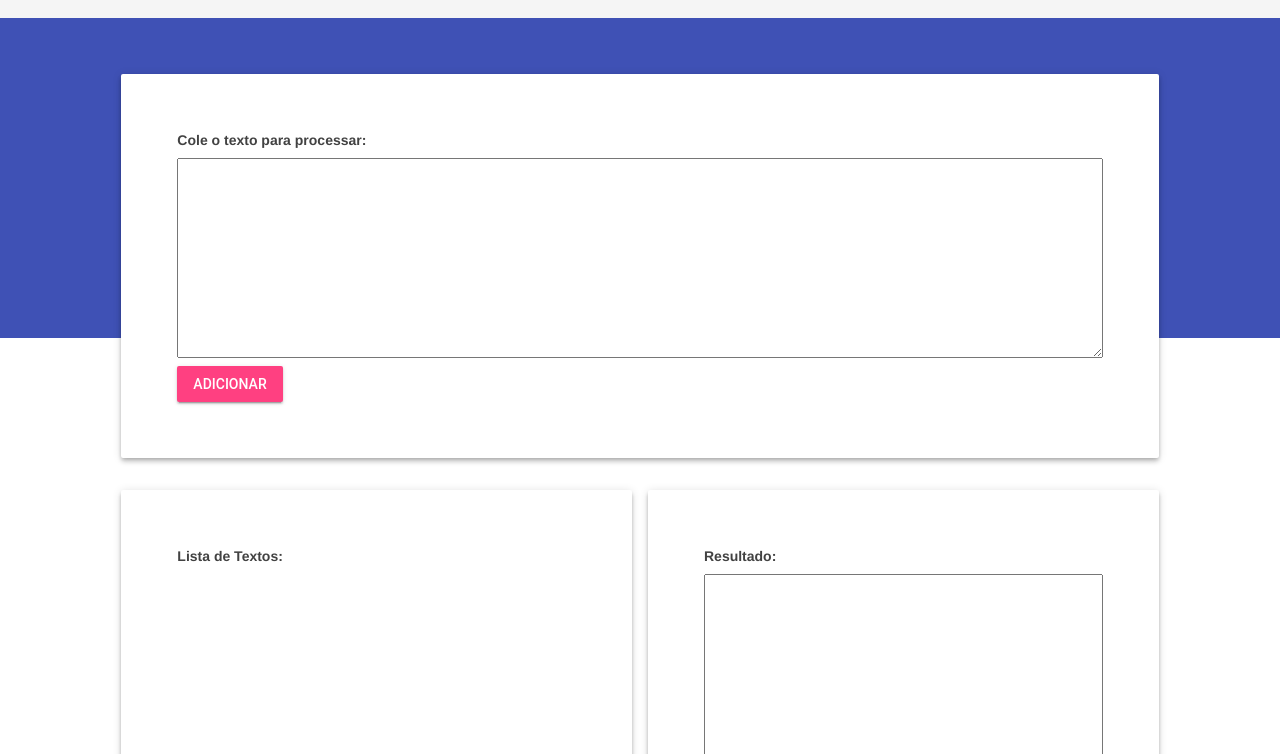
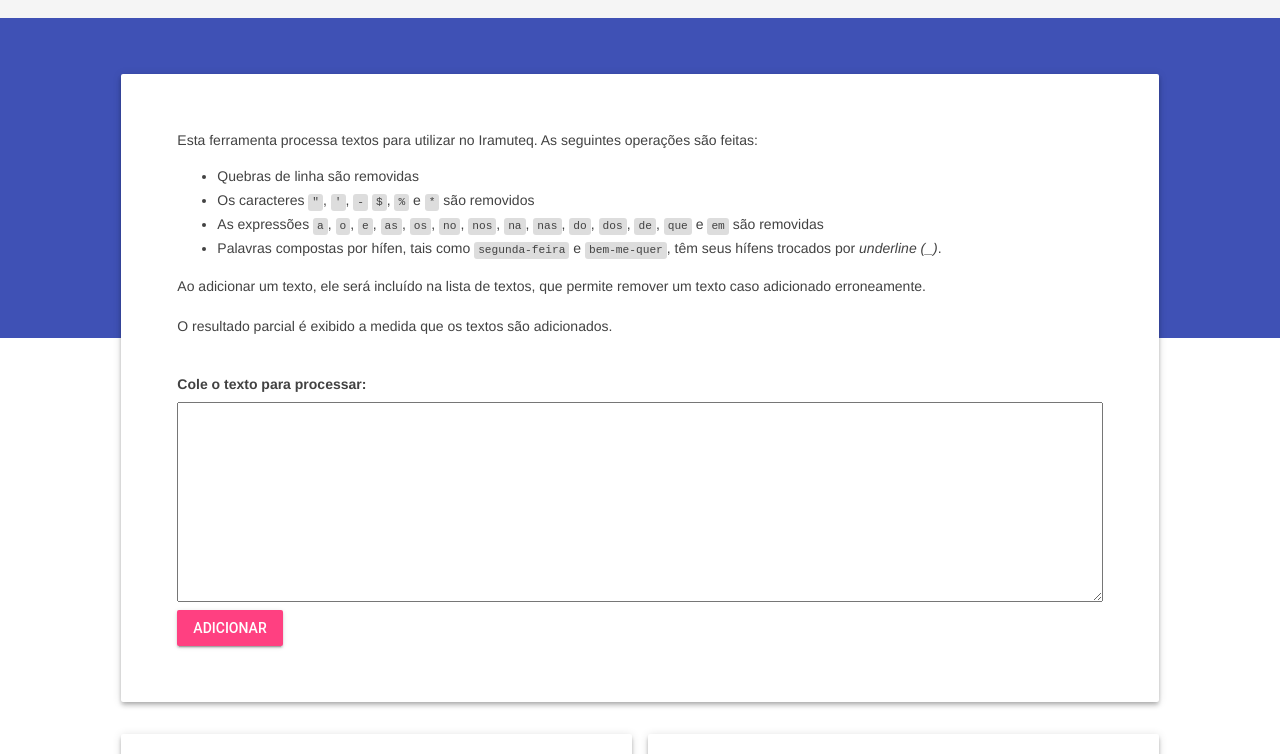
Before and after one commit to rengodoy/iramuteq-formatter, a React app: page / in a window 1280 px wide. Shown: the part 46-800 px from the top of the page. Built offline with nearby package versions, Linux system fonts and the light colour scheme.

Commit message:
feat: more replacements

```diff
--- a/index.css
+++ b/index.css
@@ -32,3 +32,12 @@ textarea {
   min-height: 200px;
   margin: 8px 0;
 }
+
+code {
+  background: #DDD;
+  padding: 4px 4px;
+  border-radius: 3px;
+  display: inline-block;
+  font-size: 0.8em;
+  line-height: 0.8em;
+}
--- a/index.html
+++ b/index.html
@@ -1,5 +1,6 @@
 <html>
   <head>
+    <meta name="viewport" content="width=device-width, initial-scale=1.0">
     <link rel="stylesheet" href="https://fonts.googleapis.com/icon?family=Material+Icons">
     <link rel="stylesheet" href="https://code.getmdl.io/1.3.0/material.indigo-pink.min.css">
     <link rel="stylesheet" href="./index.css">
--- a/index.js
+++ b/index.js
@@ -22,7 +22,9 @@ const IramuteqFormatter = () => {
 
   const stripText = (text) => {
     return text.replace(/\n/gm, ' ')
+               .replace(/([a-zA-Z\u00C0-\u017F]+)-/g, (_, ...args) => `${args[0]}_`)
                .replace(/[\"\'\-\$%\*]/g, '')
+               .replace(/(^|\s+)(a|o|e|as|os|no|nos|na|nas|do|dos|de|que|em)\s+/g, ' ')
   }
 
   const output = items.reduce((output, item, index) => (
@@ -48,6 +50,19 @@ const IramuteqFormatter = () => {
         <div className="mdl-grid container">
           <div className="mdl-cell mdl-cell--1-col mdl-cell--hide-tablet mdl-cell--hide-phone"></div>
           <div className="content mdl-color--white mdl-shadow--4dp mdl-color-text--grey-800 mdl-cell mdl-cell--10-col">
+            <span>Esta ferramenta processa textos para utilizar no Iramuteq. As seguintes operações são feitas:</span>
+            <ul>
+              <li>Quebras de linha são removidas</li>
+              <li>Os caracteres <code>"</code>, <code>'</code>, <code>-</code> <code>$</code>, <code>%</code> e <code>*</code> são removidos</li>
+              <li>As expressões <code>a</code>, <code>o</code>, <code>e</code>, <code>as</code>, <code>os</code>, <code>no</code>, <code>nos</code>, <code>na</code>, <code>nas</code>, <code>do</code>, <code>dos</code>, <code>de</code>, <code>que</code> e <code>em</code> são removidas</li>
+              <li>Palavras compostas por hífen, tais como <code>segunda-feira</code> e <code>bem-me-quer</code>, têm seus hífens trocados por <em>underline (_)</em>.</li>
+            </ul>
+
+            <p>Ao adicionar um texto, ele será incluído na lista de textos, que permite remover um texto caso adicionado erroneamente.</p>
+            <p>O resultado parcial é exibido a medida que os textos são adicionados.</p>
+
+            <br/>
+
             <strong>Cole o texto para processar:</strong>
             <textarea value={currentText} onChange={(event) => setCurrentText(event.target.value)}></textarea>
             <button className="mdl-button mdl-js-button mdl-button--raised mdl-js-ripple-effect mdl-button--accent" onClick={addText}>Adicionar</button>
```
